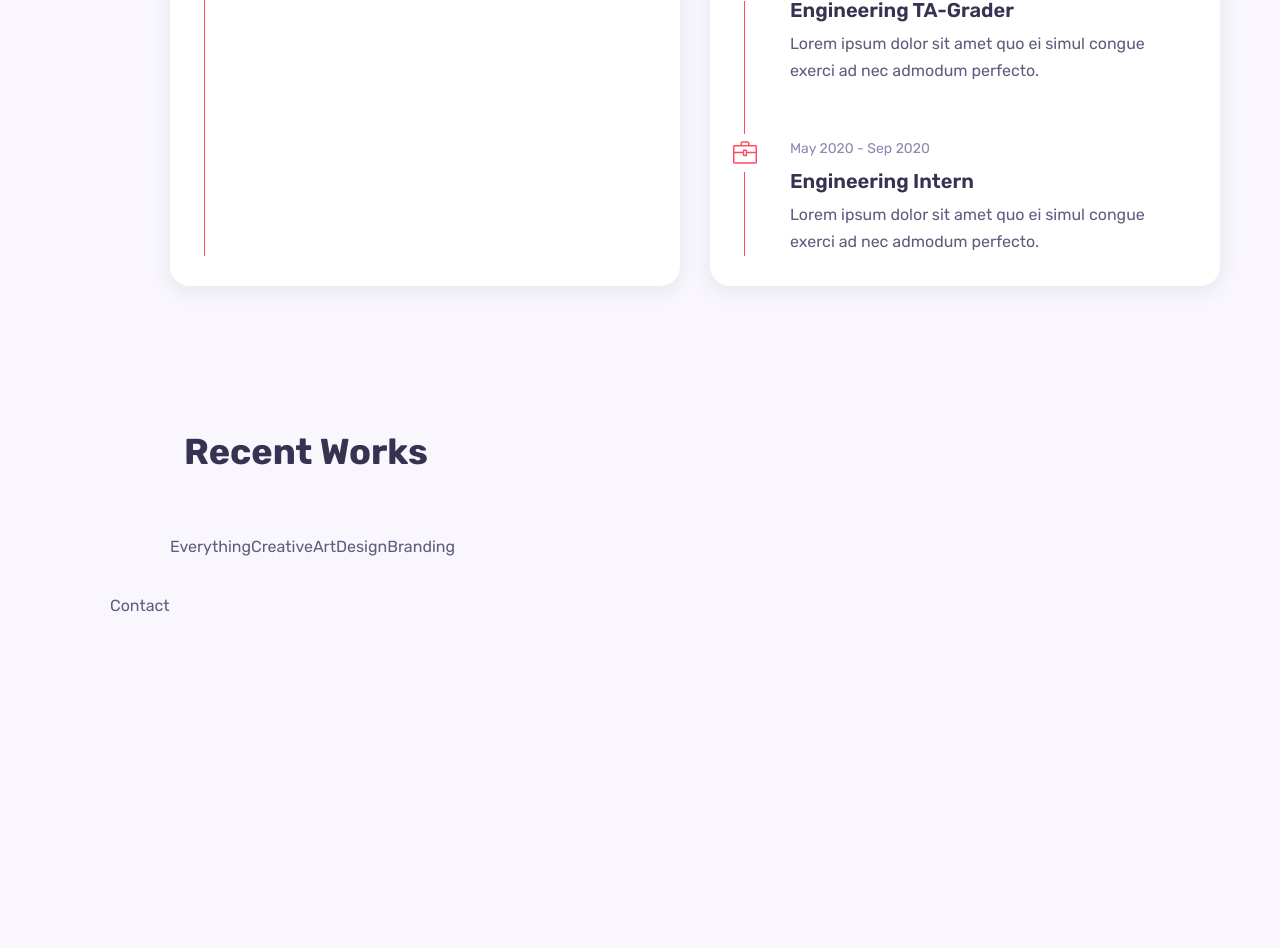
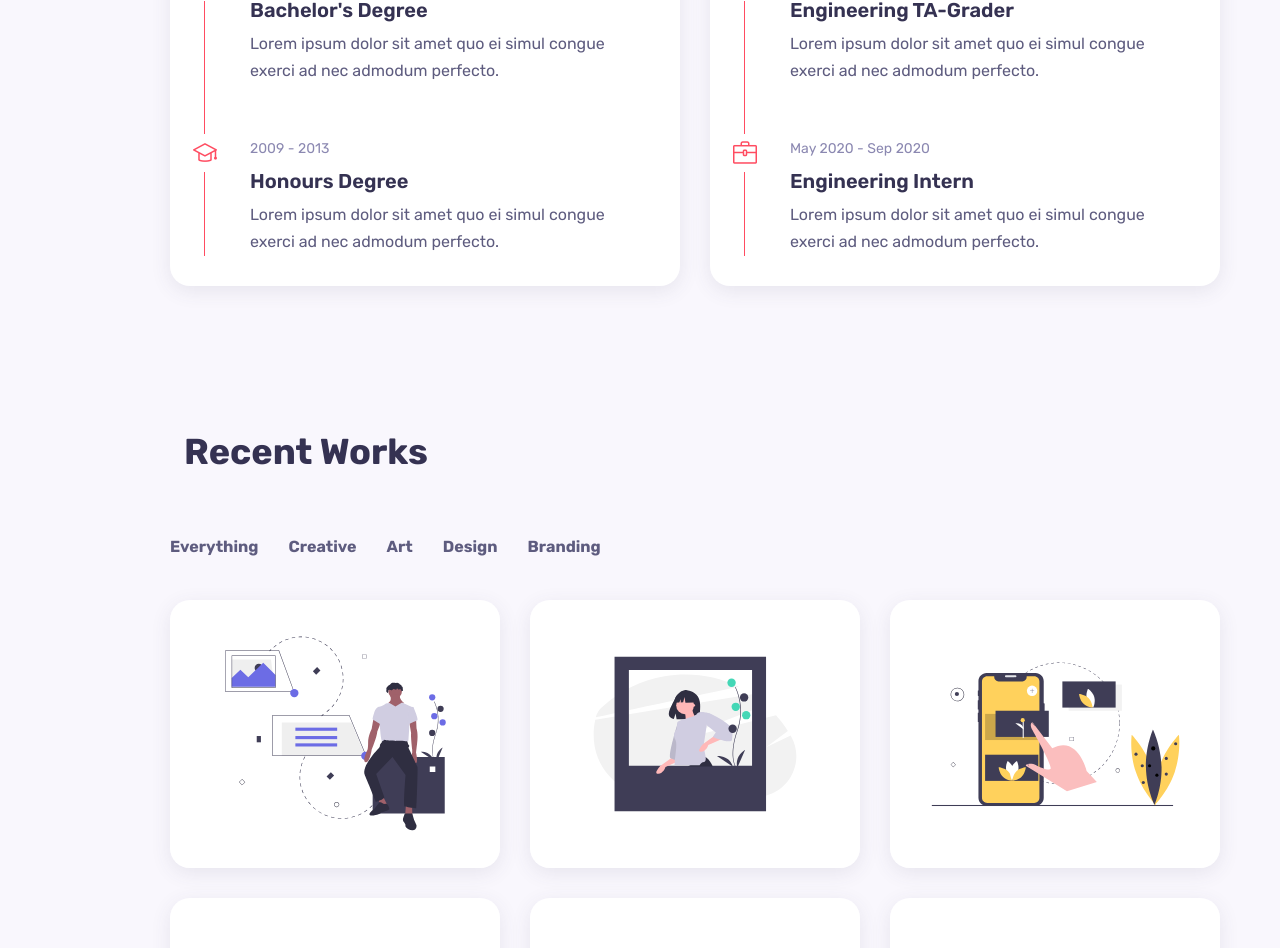
Before and after one commit to asterli/portfolio, a React (Create React App) app: page / in a window 1280 px wide. Shown: the part 2160-3108 px from the top of the page. Before the commit the page ends 2779 px from the top, so only its background shows below. Built offline with nearby package versions, Linux system fonts and the light colour scheme.

Commit message:
Implement portfolio section with filters

```diff
--- a/src/components/portfolio/Portfolio.jsx
+++ b/src/components/portfolio/Portfolio.jsx
@@ -1,20 +1,48 @@
-import React from 'react';
+import React, { useState } from 'react';
 import "./portfolio.css";
+import Menu from './Menu';
 
 const Portfolio = () => {
+  const [items, setItems] = useState(Menu);
+  const filterItem = (categoryItem) => {
+    const updatedItems = Menu.filter((curElem) => {
+      return curElem.category === categoryItem;
+    })
+
+    setItems(updatedItems);
+  }
+
   return (
     <section className="work container section" id="work">
       <h2 className="section__title">Recent Works</h2>
 
       <div className="work__filters">
-        <span className="work__item">Everything</span>
-        <span className="work__item">Creative</span>
-        <span className="work__item">Art</span>
-        <span className="work__item">Design</span>
-        <span className="work__item">Branding</span>
+        <span className="work__item" onClick={() => setItems(Menu)}>Everything</span>
+        <span className="work__item" onClick={() => filterItem("Creative")}>Creative</span>
+        <span className="work__item" onClick={() => filterItem("Art")}>Art</span>
+        <span className="work__item" onClick={() => filterItem("Design")}>Design</span>
+        <span className="work__item" onClick={() => filterItem("Branding")}>Branding</span>
       </div>
 
-      <div className="work__container grid"></div>
+      <div className="work__container grid">
+        {items.map((elem) => {
+          const { id, image, title, category } = elem;
+          return (
+            <div className="work__card" key={id}>
+              <div className="work__thumbnail">
+                <img src={image} alt="" className="work__img" />
+                <div className="work__mask"></div>
+              </div>
+
+              <span className="work__category">{category}</span>
+              <h3 className="work__title">{title}</h3>
+              <a href="#" className="work__button">
+                <i className="icon-link work__button-icon"></i>
+              </a>
+            </div>
+          )
+        })}
+      </div>
     </section>
   )
 }
--- a/src/components/portfolio/portfolio.css
+++ b/src/components/portfolio/portfolio.css
@@ -0,0 +1,98 @@
+.work__filters {
+    display: flex;
+    align-items: center;
+    column-gap: 1.875rem;
+    margin-bottom: 2.5rem;
+}
+
+.work__item {
+    cursor: pointer;
+    font-weight: var(--font-bold);
+    transition: .3s;
+}
+
+.work__item:hover {
+    color: var(--first-color);
+}
+
+.work__container {
+    grid-template-columns: repeat(3, 1fr);
+    gap: 1.875rem;
+}
+
+.work__card {
+    position: relative;
+    overflow: hidden;
+    border-radius: var(--border-radius);
+    box-shadow: var(--shadow);
+}
+
+.work__mask {
+    background: #6c6ce5;
+    position: absolute;
+    left: 0;
+    top: 0;
+    height: 100%;
+    width: 100%;
+    transition: .3s;
+    opacity: 0;
+}
+
+.work__card:hover .work__mask {
+    opacity: 0.9;
+}
+
+.work__category {
+    color: #fff;
+    background-color: var(--first-color);
+    border-bottom-left-radius: 0.98rem;
+    border-bottom-right-radius: 0.98rem;
+    position: absolute;
+    top: 0;
+    left: 1.5rem;
+    font-size: var(--small-font-size);
+    display: inline-block;
+    padding: 0.19rem 0.625rem;
+    transform: translateY(-40px);
+    transition: .3s;
+}
+
+.work__title {
+    color: #fff;
+    font-size: var(--h3-font-size);
+    margin: 0 0 0.98rem;
+    padding: 0 1.25rem;
+    position: absolute;
+    top: 3.75rem;
+    transform: translateY(30px);
+    transition: .3s;
+    opacity: 0;
+}
+
+.work__button {
+    color: #fff;
+    position: absolute;
+    bottom: 1.5rem;
+    left: 1.5rem;
+    font-size: var(--h3-font-size);
+    display: block;
+    background-color: #ffd15c;
+    height: 40px;
+    width: 40px;
+    cursor: pointer;
+    border-radius: 50%;
+    text-align: center;
+    line-height: 42px;
+    transition: .3s;
+    opacity: 0;
+}
+
+.work__card:hover .work__button {
+    opacity: 1;
+}
+
+.work__card:hover .work__title,
+.work__card:hover .work__category {
+    opacity: 1;
+    transform: translateY(0);
+}
--- a/src/components/resume/Data.jsx
+++ b/src/components/resume/Data.jsx
@@ -1,12 +1,28 @@
 const Data = [
     {
-      id: 1,
-      category: "education",
-      icon: "icon-graduation",
-      year: "2021 - 2025",
-      title: "Bachelor's Degree",
-      desc: "Bachelor of Science - BS, Computer Science and Engineering; Minor in Management Information Systems",
-    },
+    id: 1,
+    category: "education",
+    icon: "icon-graduation",
+    year: "2019 - present",
+    title: "Academic Degree",
+    desc: "Lorem ipsum dolor sit amet quo ei simul congue exerci     ad nec admodum perfecto.",
+  },
+  {
+    id: 2,
+    category: "education",
+    icon: "icon-graduation",
+    year: "2013 - 2017",
+    title: "Bachelor's Degree",
+    desc: "Lorem ipsum dolor sit amet quo ei simul congue exerci     ad nec admodum perfecto.",
+  },
+  {
+    id: 3,
+    category: "education",
+    icon: "icon-graduation",
+    year: "2009 - 2013",
+    title: "Honours Degree",
+    desc: "Lorem ipsum dolor sit amet quo ei simul congue exerci     ad nec admodum perfecto.",
+  },
     {
       id: 4,
       category: "experience",
```
